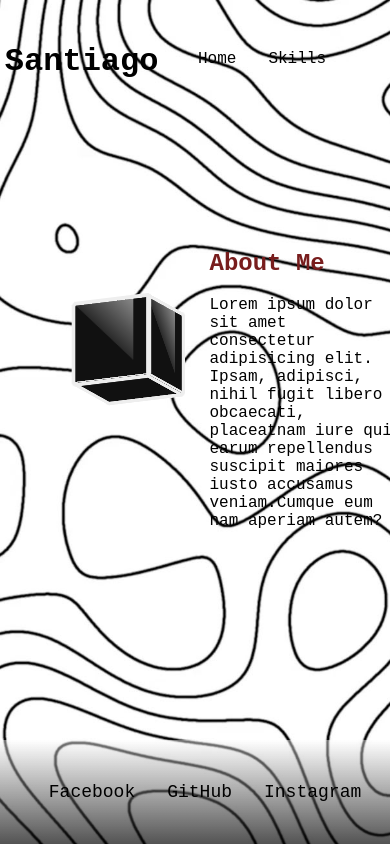
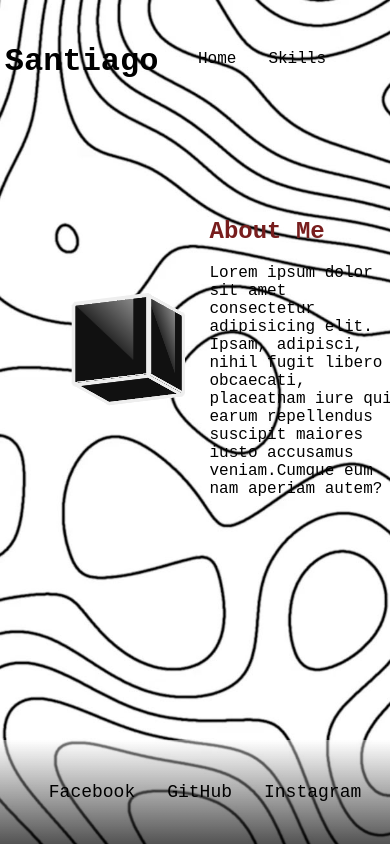
Before and after one commit to JaramilloT/PortafolioReact, a React (Vite) app: page / in a window 390 px wide. Built offline with nearby package versions, Linux system fonts and the light colour scheme.

Commit message:
baje un poco el cubo en el containerCube

```diff
--- a/src/Components/Pages/Home/Home.css
+++ b/src/Components/Pages/Home/Home.css
@@ -153,7 +153,7 @@ p{
     }
 
     .containerCube {
-        height: 15rem; /* Reduce el tamaño en pantallas pequeñas */
+        height: 13rem; /* Reduce el tamaño en pantallas pequeñas */
         width: 20rem;
     }
 }
```
